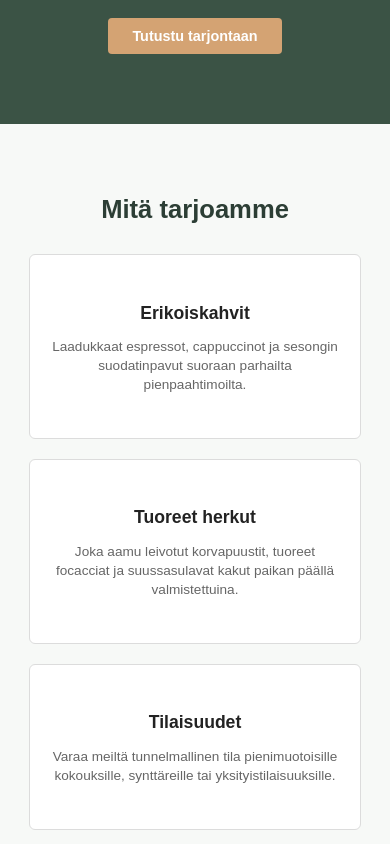
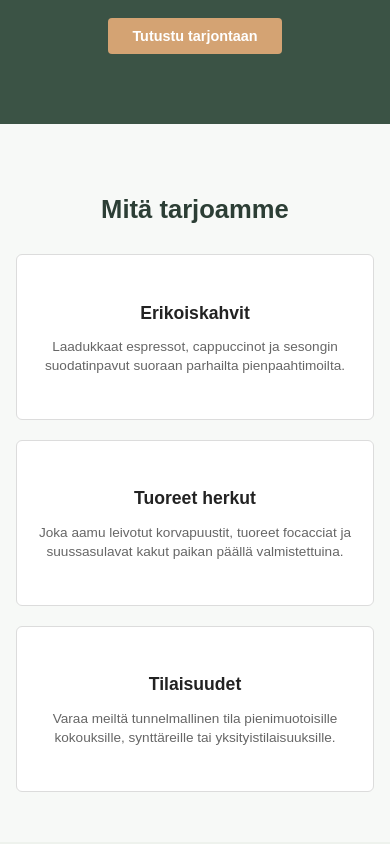
Before and after one commit to osq7-debug/verkkosivutehtava, a plain HTML site: page t2.html in a window 390 px wide. Shown: the part 440-1284 px from the top of the page. Drawn offline with Linux system fonts and the light colour scheme.

Commit message:
Lisätty toinen media kun piti olla 2

```diff
--- a/t2.css
+++ b/t2.css
@@ -188,3 +188,9 @@ footer {
         gap: 10px;
     }
 }
+
+@media (max-width: 480px) {
+    .container {
+        width: 92%;
+    }
+}
```
